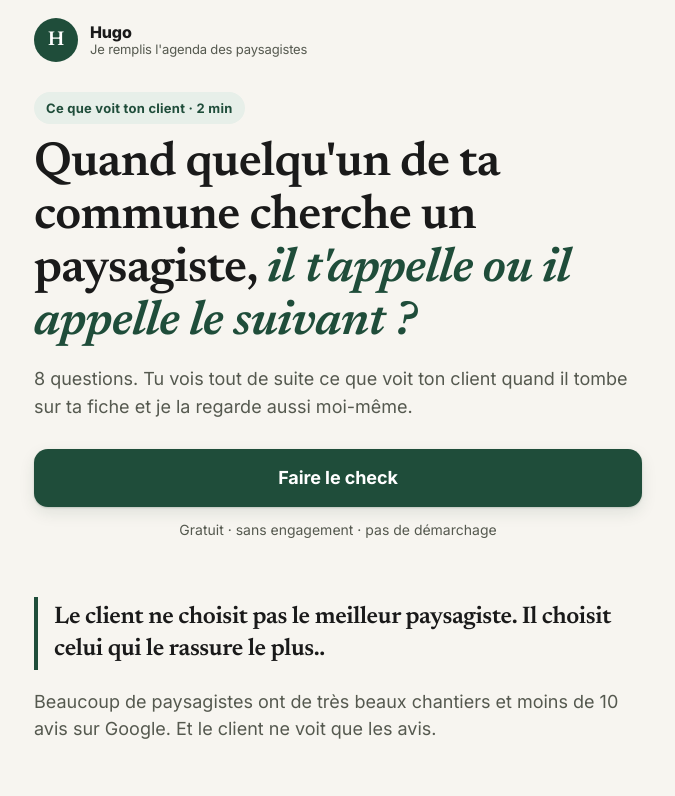
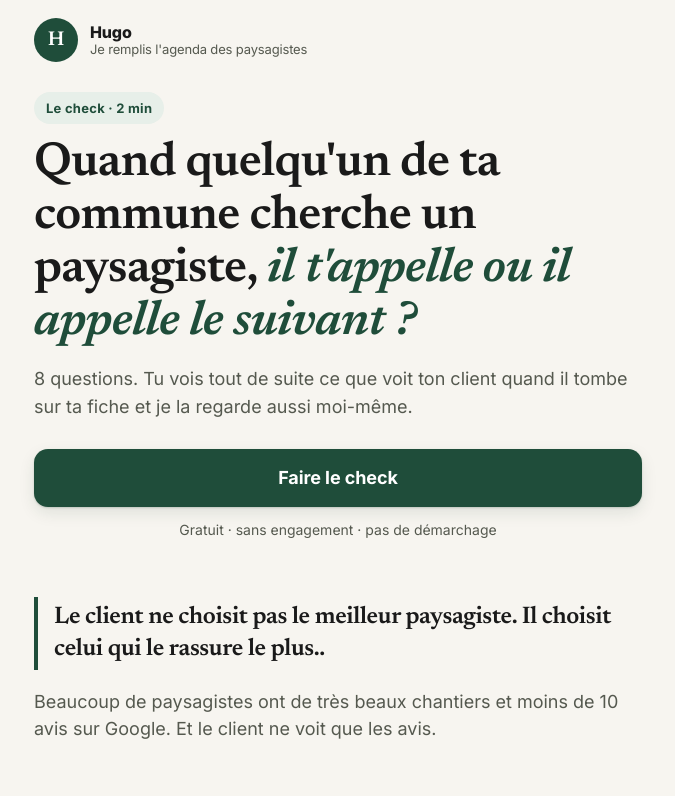
Before and after one commit to hugoodn/hugoodn.github.io, a plain HTML site: page index.html in a window 1280 px wide. Shown: the top 796 px of the page, without its empty margins (302-977 px from the left). Drawn offline with Linux system fonts and the light colour scheme.

Commit message:
Mise à jour page

```diff
--- a/index.html
+++ b/index.html
@@ -1,6 +1,6 @@
 <!doctype html>
 <html lang="fr"><head><meta charset="utf-8"><meta name="viewport" content="width=device-width,initial-scale=1,viewport-fit=cover">
-<title>Hugo · Ce que voit ton client</title><meta name="description" content="Paysagiste : en 2 minutes, vois ce qui fait que le client t'appelle, ou appelle le suivant."><meta name="theme-color" content="#F7F5F0">
+<title>Hugo · Le check en 2 min</title><meta name="description" content="Paysagiste : en 2 minutes, vois ce qui fait que le client t'appelle, ou appelle le suivant."><meta name="theme-color" content="#F7F5F0">
 <link rel="preconnect" href="https://fonts.googleapis.com"><link rel="preconnect" href="https://fonts.gstatic.com" crossorigin><link href="https://fonts.googleapis.com/css2?family=Newsreader:ital,opsz,wght@0,6..72,600;1,6..72,600&family=Inter:wght@400;500;600;700;800&display=swap" rel="stylesheet"><style>html,body{margin:0;padding:0;background:#F7F5F0}#sc{--bg:#F7F5F0;--ink:#1A1A1A;--soft:#55594F;--green:#1F4D3A;--green-dark:#163829;--green-tint:#E7EFE9;--line:#E2DDD1;--card:#FFFFFF;--warn:#9A3B1E;
   background:var(--bg);color:var(--ink);font-family:"Inter",system-ui,-apple-system,"Segoe UI",Roboto,Arial,sans-serif;font-size:17px;line-height:1.55;-webkit-font-smoothing:antialiased;text-rendering:optimizeLegibility;min-height:100vh;min-height:100dvh;width:100%;overflow-x:hidden}
 #sc *,#sc *::before,#sc *::after{box-sizing:border-box}
@@ -144,7 +144,7 @@
   <main aria-live="polite">
 
   <section class="screen on" id="s-accueil" data-screen="accueil">
-    <span class="chip">Ce que voit ton client · 2 min</span>
+    <span class="chip">Le check · 2 min</span>
     <h1 tabindex="-1">Quand quelqu'un de ta commune cherche un paysagiste, <em>il t'appelle ou il appelle le suivant ?</em></h1>
     <p class="lead">8 questions. Tu vois tout de suite ce que voit ton client quand il tombe sur ta fiche et je la regarde aussi moi-même.</p>
     <div class="cta">
```
